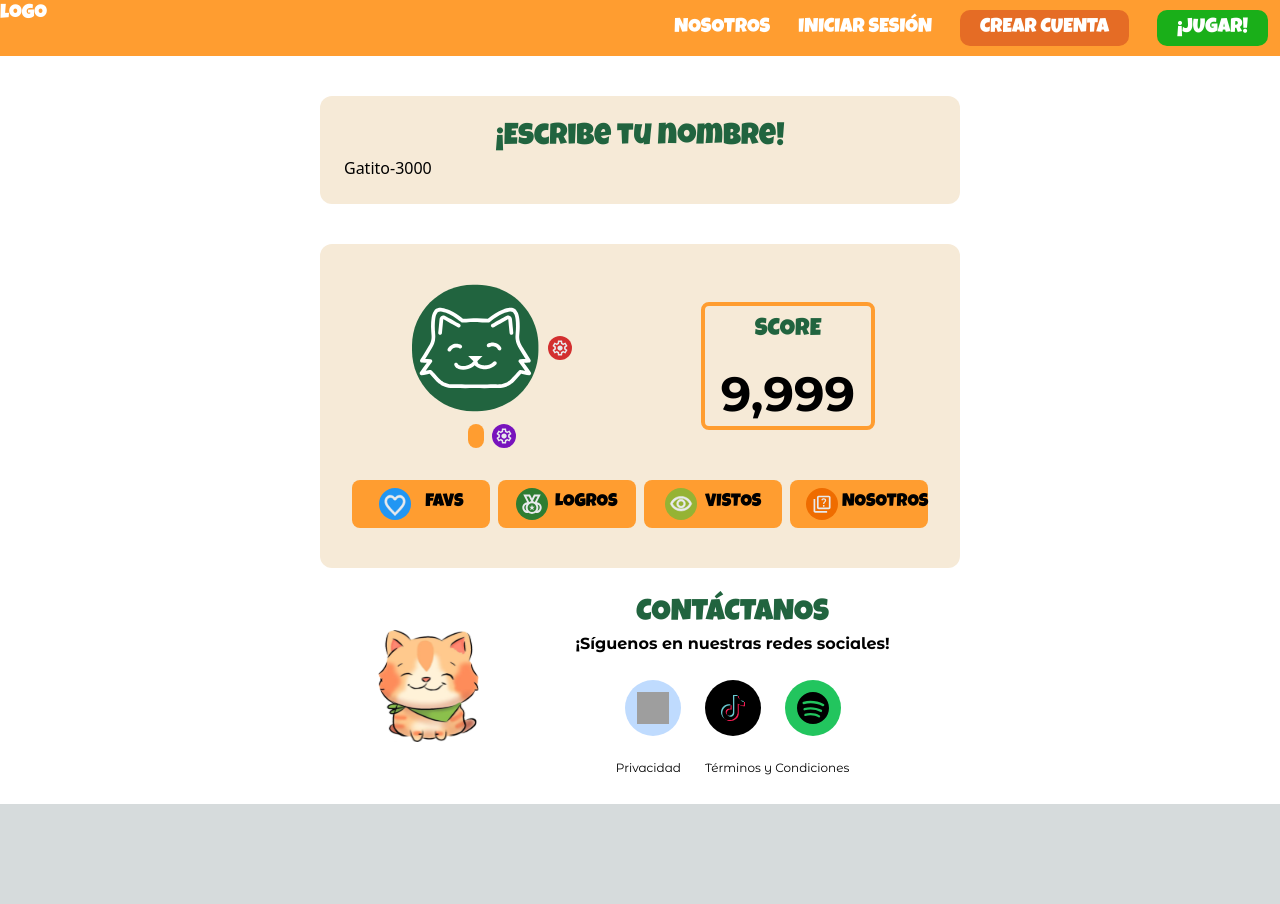
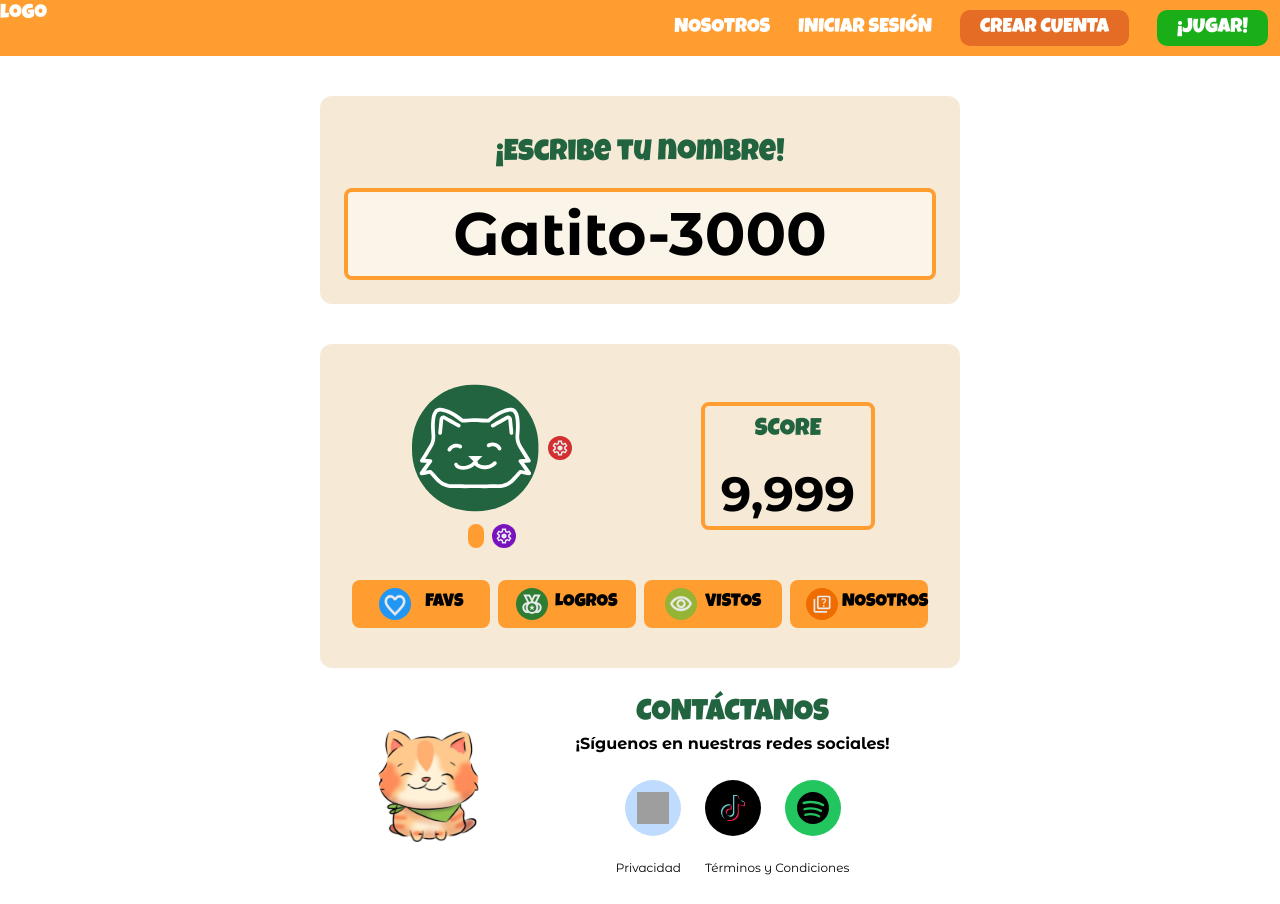
Before and after one commit to Randomlandia/frontend, a Next.js app: page /user in a window 1280 px wide. Before the commit the page ends 804 px from the top, so only its background shows below. Built offline with nearby package versions, Linux system fonts and the light colour scheme; grey boxes are pictures that could not be loaded; a web font is replaced by a local one.

Commit message:
new clone

```diff
--- a/components/UserName.jsx
+++ b/components/UserName.jsx
@@ -1,11 +1,19 @@
 export default function UserName() {
   return (
     <div className=" bg-oldwhite rounded-xl p-6 mt-10 h-4/5 w-[350px] md:w-4/5 lg:w-1/2 mx-auto">
-      <p className="font-lucky text-dgreen text-center text-3xl">
-        ¡Escribe tu nombre!
-      </p>
-      <div>
-        <p>Gatito-3000</p>
+      <div className="p-4">
+        <p className="font-lucky text-dgreen text-center text-3xl">
+          ¡Escribe tu nombre!
+        </p>
+      </div>
+
+      <div className=" rounded-lg border-4 border-lorange bg-white bg-opacity-45 p-3 ">
+        <div>
+          <p className="font-mont text-black font-semibold text-center text-6xl">
+            Gatito-3000
+          </p>
+        </div>
+        <div></div>
       </div>
     </div>
   );
```
